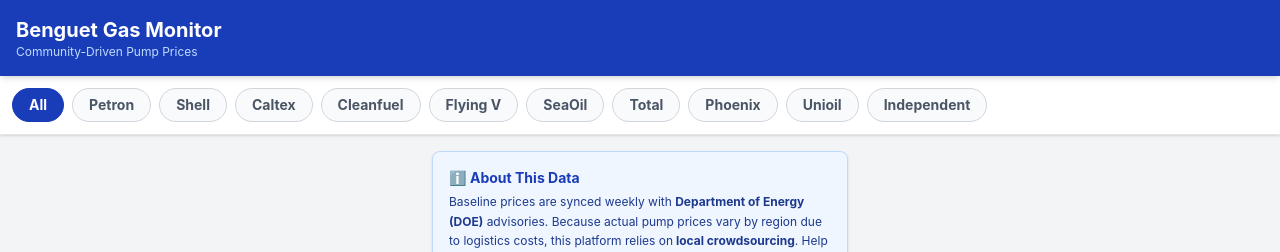
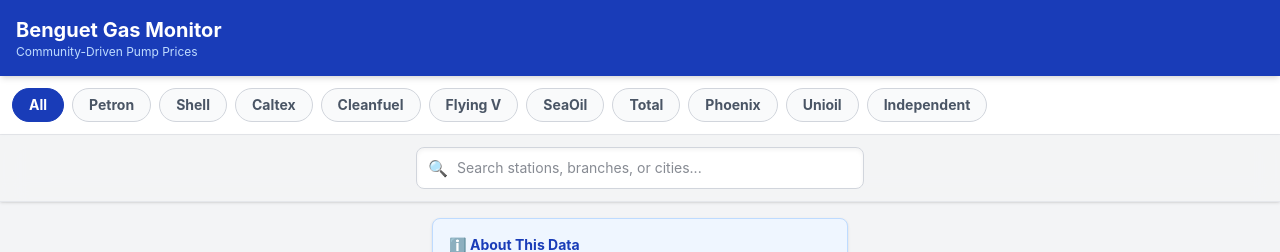
Before and after one commit to Gr1ft3r/gas-monitor, a React (Vite) app: page / in a window 1280 px wide. Shown: the top 252 px of the page. Built offline with nearby package versions, Linux system fonts and the light colour scheme; no server answers; the database is empty.

Commit message:
Added Search Bar, and Optimize All function

```diff
--- a/src/App.jsx
+++ b/src/App.jsx
@@ -5,6 +5,7 @@ function App() {
   const [rawPrices, setRawPrices] = useState([]);
   const [selectedBrand, setSelectedBrand] = useState('All');
   const [expandedStationId, setExpandedStationId] = useState(null);
+  const [searchQuery, setSearchQuery] = useState('');
 
   const [stationName, setStationName] = useState('');
   const [cityName, setCityName] = useState('Baguio City');
@@ -161,7 +162,21 @@ function App() {
   });
 
   let groupedStations = Object.values(stationsMap);
-  if (selectedBrand !== 'All') groupedStations = groupedStations.filter(s => s.brand === selectedBrand);
+
+  // 1. Filter by Brand (if not 'All')
+  if (selectedBrand !== 'All') {
+    groupedStations = groupedStations.filter(s => s.brand === selectedBrand);
+  }
+
+  // 2. NEW: Filter by Search Query (if user typed something)
+  if (searchQuery.trim() !== '') {
+    groupedStations = groupedStations.filter(s =>
+      s.name.toLowerCase().includes(searchQuery.toLowerCase()) ||
+      s.city.toLowerCase().includes(searchQuery.toLowerCase())
+    );
+  }
+
+  // 3. Sort alphabetically
   groupedStations.sort((a, b) => a.name.localeCompare(b.name));
 
   const brands = ['All', 'Petron', 'Shell', 'Caltex', 'Cleanfuel', 'Flying V', 'SeaOil', 'Total', 'Phoenix', 'Unioil', 'Independent'];
@@ -222,6 +237,30 @@ function App() {
         </div>
       </div>
 
+            {/* UX UPGRADE: Real-Time Search Bar */}
+      <div className="bg-gray-100 px-4 py-3 sticky top-[105px] z-10 shadow-sm border-b border-gray-200 backdrop-blur-md bg-gray-100/90">
+        <div className="relative max-w-md mx-auto">
+          <span className="absolute inset-y-0 left-0 flex items-center pl-3 text-gray-400">
+            🔍
+          </span>
+          <input
+            type="text"
+            placeholder="Search stations, branches, or cities..."
+            value={searchQuery}
+            onChange={(e) => setSearchQuery(e.target.value)}
+            className="w-full bg-white border border-gray-300 text-gray-900 text-sm rounded-lg focus:ring-blue-500 focus:border-blue-500 block pl-10 p-2.5 shadow-inner"
+          />
+          {searchQuery && (
+            <button
+              onClick={() => setSearchQuery('')}
+              className="absolute inset-y-0 right-0 flex items-center pr-3 text-gray-400 hover:text-gray-600"
+            >
+              ✖
+            </button>
+          )}
+        </div>
+      </div>
+
       <main className="max-w-md mx-auto mt-4 px-4">
 
         {/* NEW UX UPGRADE: The Info & Disclaimer Banner */}
@@ -241,22 +280,46 @@ function App() {
           </div>
         </div>
 
-        <div className="flex flex-col gap-3">
-          {groupedStations.map(station => (
+        <div className="flex flex-col gap-6">
+          {/* UX UPGRADE: Group stations by city when 'All' is selected, or display normally if a specific brand is selected */}
+
+          {['Baguio City', 'La Trinidad', 'Tuba'].map(city => {
+            // Filter stations for the current city
+            const cityStations = groupedStations.filter(s => s.city === city);
+
+            // If there are no stations for this city under the current brand filter, skip rendering it
+            if (cityStations.length === 0) return null;
+
+            return (
+              <div key={city} className="flex flex-col gap-3">
+
+                {/* City Section Header */}
+                <div className="flex items-center gap-2 pb-1 border-b-2 border-blue-800/10">
+                  <span className="text-blue-800 text-lg">📍</span>
+                  <h2 className="font-black text-gray-700 uppercase tracking-widest text-sm">
+                    {city}
+                  </h2>
+                  <span className="ml-auto text-xs font-bold text-gray-400 bg-gray-200 px-2 py-0.5 rounded-full">
+                    {cityStations.length}
+                  </span>
+                </div>
+
+                {/* Render the Stations for this City */}
+                {cityStations.map(station => (
                   <div key={station.id} className="bg-white rounded-lg shadow-sm border border-gray-200 overflow-hidden">
-
                     <div onClick={() => setExpandedStationId(expandedStationId === station.id ? null : station.id)} className="p-4 flex justify-between items-center cursor-pointer hover:bg-gray-50">
                       <div>
                         <h3 className="font-bold text-gray-800 text-md">{station.name}</h3>
-                  <p className="text-xs text-gray-500 mt-1">📍 {station.city}</p>
+                        {/* We removed the redundant 📍 city tag here since it's now in the header */}
+                        <p className="text-xs text-gray-400 font-medium mt-1">{station.prices.length} Fuel Types</p>
                       </div>
-                <div className="text-gray-400 font-bold text-xl">{expandedStationId === station.id ? '−' : '+'}</div>
+                      <div className="text-blue-600 font-bold text-xl">{expandedStationId === station.id ? '−' : '+'}</div>
                     </div>
 
+                    {/* Fuel Types Accordion (Unchanged logic) */}
                     {expandedStationId === station.id && (
                       <div className="bg-gray-50 border-t border-gray-200 p-4 flex flex-col gap-3">
                         {station.prices.sort((a, b) => a.price - b.price).map(fuel => (
-                    // ... (keep your existing fuel card code here) ...
                           <div key={fuel.id} className="flex flex-col bg-white p-3 rounded border border-gray-200 shadow-sm">
                             <div className="flex justify-between items-start">
                               <div>
@@ -281,13 +344,11 @@ function App() {
                               <button onClick={(e) => { e.stopPropagation(); handleUpvotePrice(fuel.id, fuel.upvotes, station.id, fuel.fuel_type); }} className="text-blue-600 text-xs font-bold px-2 py-1 hover:bg-blue-50 rounded">👍 Confirm</button>
                               <button onClick={(e) => { e.stopPropagation(); handleProposePrice(station.id, fuel.fuel_type); }} className="text-gray-600 text-xs font-bold px-2 py-1 hover:bg-gray-100 rounded">✏️ Update</button>
                               <button onClick={(e) => { e.stopPropagation(); handleOutOfStock(fuel.id, fuel.out_of_stock_votes); }} className="text-gray-500 hover:text-red-600 text-xs font-bold px-2 py-1 hover:bg-gray-100 rounded transition-colors">🚩 Report Empty</button>
-                        {/* NEW UX UPGRADE: The Retired/Not Sold Button */}
                               <button onClick={(e) => { e.stopPropagation(); handleRetiredFuel(fuel.id, fuel.retired_votes); }} className="text-gray-500 hover:text-orange-600 text-xs font-bold px-2 py-1 hover:bg-gray-100 rounded transition-colors">🗑️ Not Sold</button>
                             </div>
                           </div>
                         ))}
 
-                  {/* NEW UX UPGRADE: Add Missing Fuel Button */}
                         <button
                           onClick={(e) => {
                             e.stopPropagation();
@@ -299,11 +360,13 @@ function App() {
                         >
                           + Add Missing Fuel Type
                         </button>
-
                       </div>
                     )}
                   </div>
                 ))}
+              </div>
+            );
+          })}
         </div>
 
         {/* Add Station or Fuel Form */}
```
Lines whose indentation alone changed are shown as unchanged.
